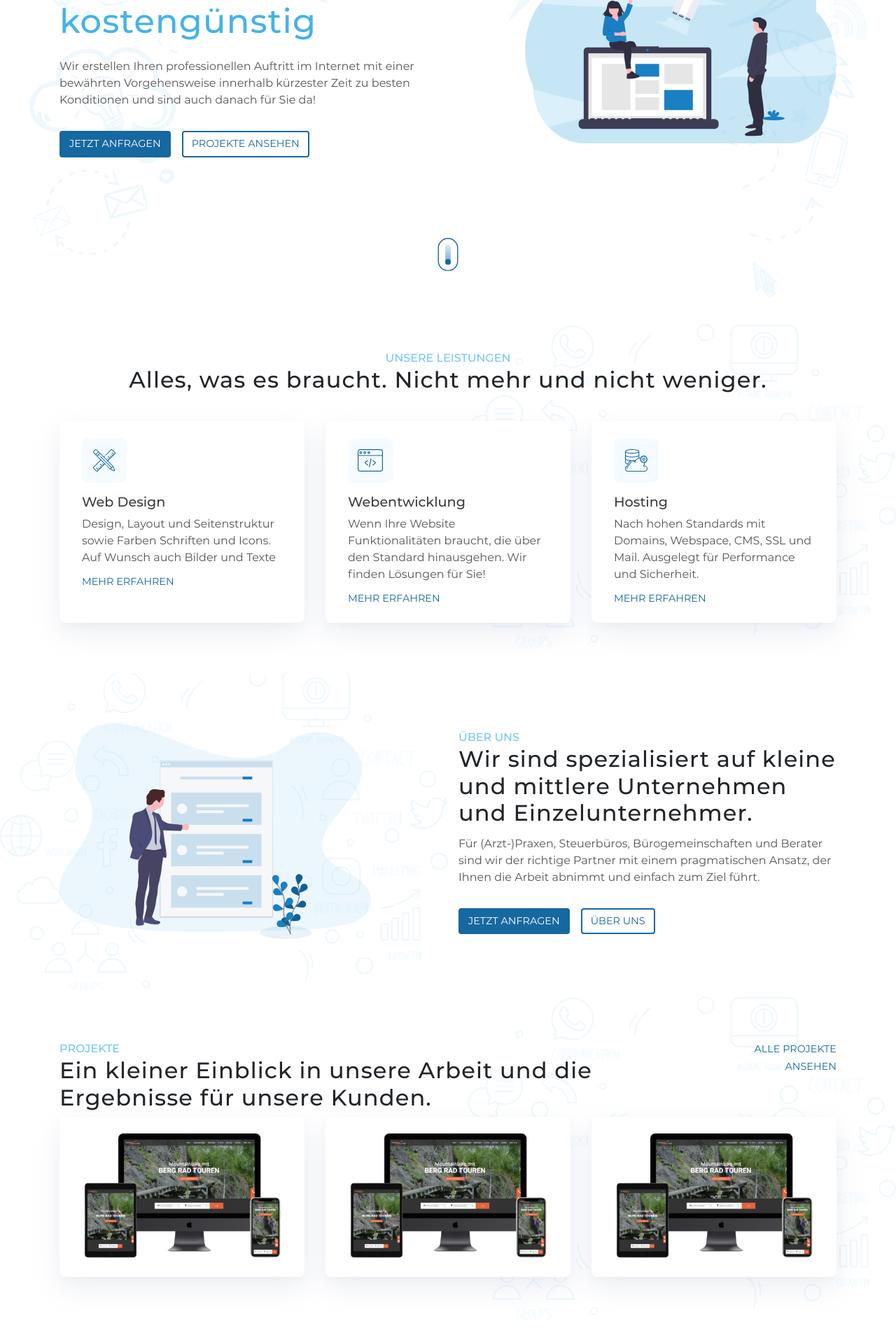
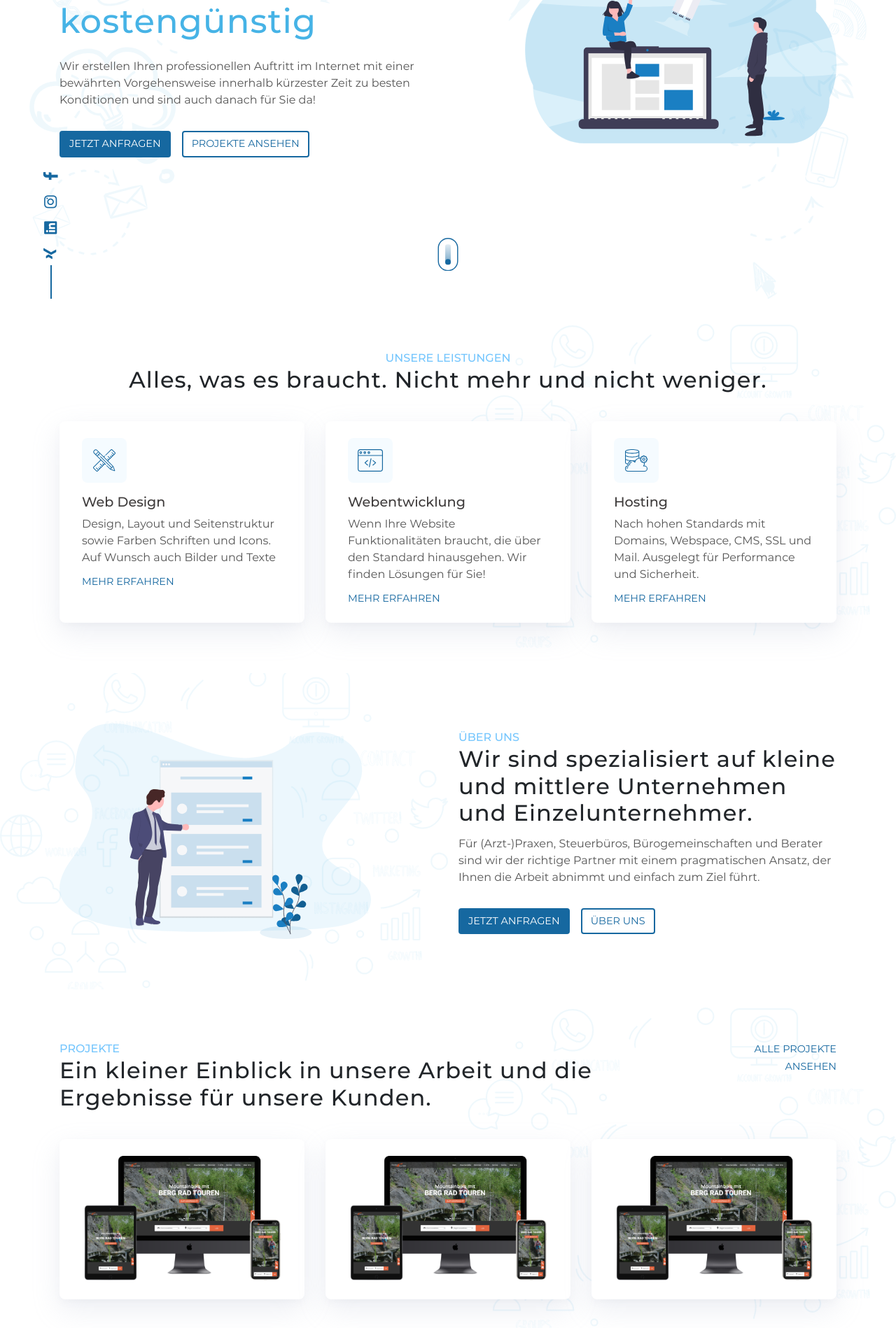
Before and after one commit to deonog/webbros-theme, a PHP site: page / in a window 1280 px wide. Shown: the part 373-2271 px from the top of the page at 70% size. Run offline with PHP 8.4, Linux system fonts and the light colour scheme; some libraries are stand-ins or nearby versions.

Commit message:
home finish

```diff
--- a/index.html
+++ b/index.html
@@ -114,6 +114,27 @@
                 />
               </div>
             </div>
+          </div>
+          <div
+            class="header-social d-none d-lg-flex flex-column align-items-center justify-content-center"
+          >
+            <ul
+              class="social-lists d-flex flex-column align-items-center justify-content-center m-0 p-0"
+            >
+              <li>
+                <a href="#"><i class="fab fa-facebook-f"></i></a>
+              </li>
+              <li>
+                <a href="#"><i class="fab fa-instagram"></i></a>
+              </li>
+              <li>
+                <a href="#"><i class="fab fa-linkedin"></i></a>
+              </li>
+              <li>
+                <a href="#"><i class="fab fa-xing"></i></a>
+              </li>
+            </ul>
+            <div></div>
           </div>
           <a href="#services" class="scroll-down-btn scroll-link">
             <svg
@@ -323,7 +344,7 @@
       <!-- PORTFOLIO-->
       <section id="portfolio" class="padding bg-right">
         <div class="container projects-container">
-          <div class="row d-flex align-items-start mb-5 mb-lg-0">
+          <div class="row d-flex align-items-start">
             <div class="col-sm-12 col-lg-9 heading text-left">
               <span>Projekte</span>
               <h2>
--- a/style.css
+++ b/style.css
@@ -300,6 +300,35 @@ li a {
   width: 2rem;
 }
 
+.home header .header-social {
+  position: absolute;
+  bottom: 0;
+  left: 5%;
+}
+
+.home header .header-social div {
+  display: block;
+  width: 2px;
+  height: 3rem;
+  background: #1668a0;
+}
+
+.home header .header-social .social-lists li {
+  display: inline-block;
+  margin-bottom: 0.75rem;
+}
+
+.home header .header-social .social-lists li:last-child {
+  margin-bottom: 0.2rem;
+}
+
+.home header .header-social .social-lists li a i {
+  font-size: 1.3em;
+  color: #1668a0;
+  -webkit-transform: rotate(270deg);
+          transform: rotate(270deg);
+}
+
 .page header {
   background: url("img/bg-illustration-2.svg");
   background-repeat: repeat-y;
@@ -907,16 +936,30 @@ footer .row .social-lists li a i {
 /*----------------------------------------*/
 /*  04. PORTFOLIO
 /*----------------------------------------*/
-#portfolio .projects-container .d-flex .col-sm-12 {
+.home #portfolio h2 {
+  margin-bottom: 0;
+}
+
+#portfolio .projects-container .row:first-child {
+  margin-bottom: 2rem;
+}
+
+@media screen and (min-width: 992px) {
+  #portfolio .projects-container .row:first-child {
+    margin-bottom: 0;
+  }
+}
+
+#portfolio .projects-container .row:last-child .col-sm-12 {
   margin-bottom: 1.5rem;
 }
 
-#portfolio .projects-container .d-flex .col-sm-12:last-child {
+#portfolio .projects-container .row:last-child .col-sm-12:last-child {
   margin-bottom: 0;
 }
 
 @media screen and (min-width: 992px) {
-  #portfolio .projects-container .d-flex .col-sm-12 {
+  #portfolio .projects-container .row:last-child .col-sm-12 {
     margin-bottom: 0;
   }
 }
@@ -1074,8 +1117,20 @@ footer .row .social-lists li a i {
 }
 
 @media screen and (min-width: 992px) {
+  .projects #portfolio {
+    padding: 1.5rem 0 1rem 0;
+  }
+}
+
+@media screen and (min-width: 992px) and (min-width: 992px) {
+  .projects #portfolio {
+    padding: 2.25rem 0 2.5rem 0;
+  }
+}
+
+@media screen and (min-width: 992px) {
   .projects #portfolio .col-lg-6 {
-    margin-bottom: 2rem;
+    margin-bottom: 2rem !important;
   }
 }
 
```
Also changed, not shown: css/header.css (+29 -0 lines), css/header.scss (+27 -0 lines), css/home.css (+30 -4 lines), css/home.scss (+28 -7 lines), 3 other files.
